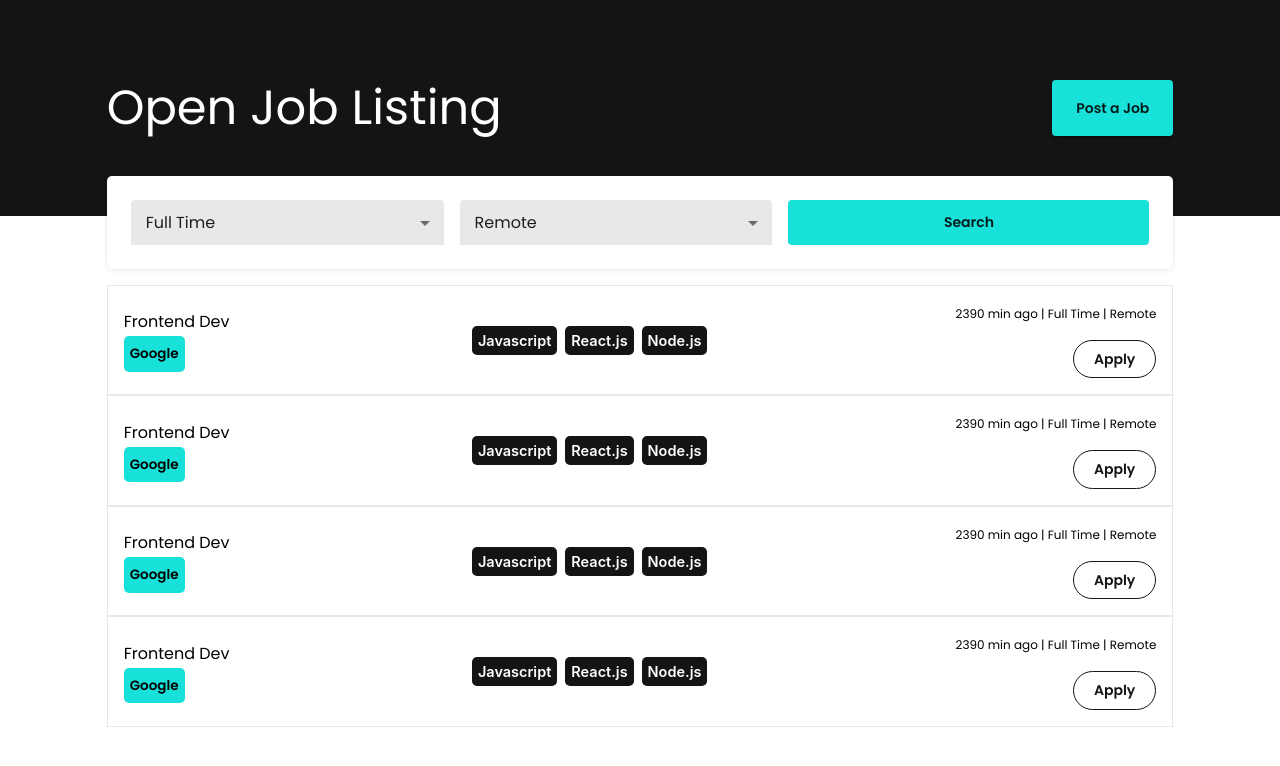
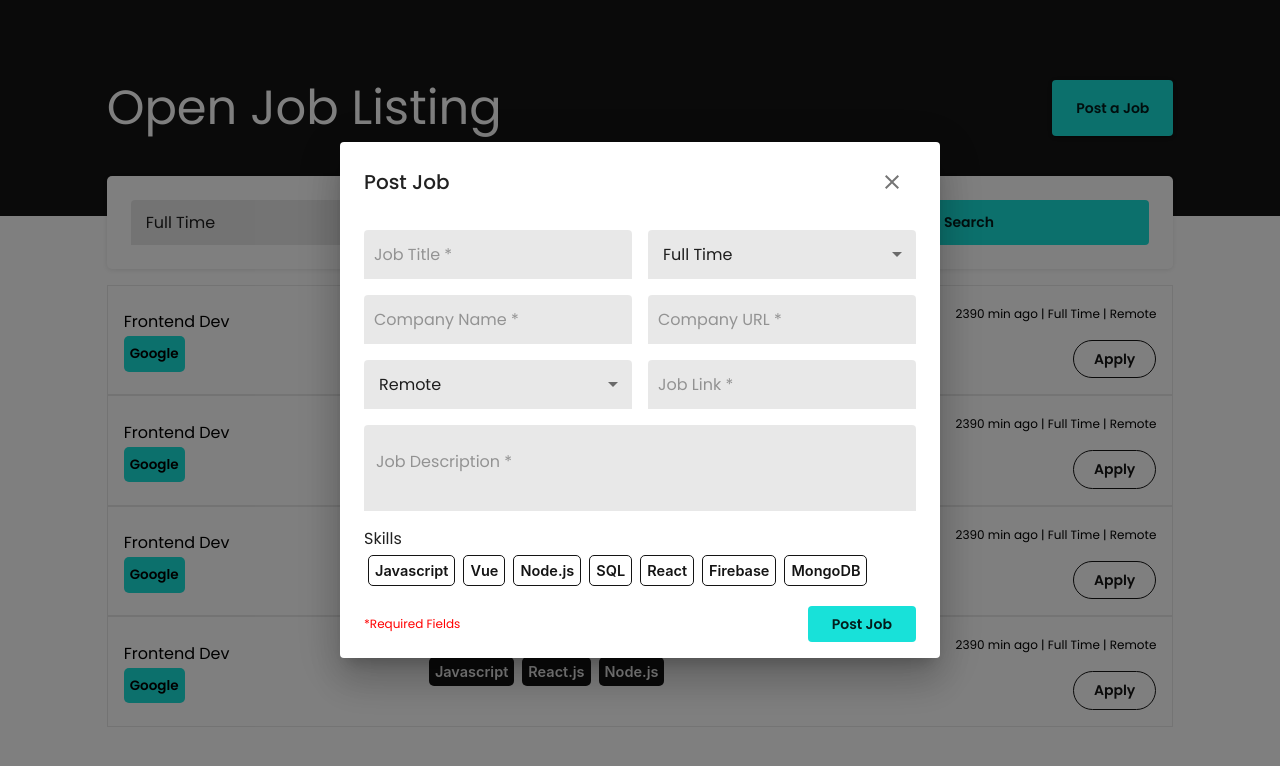
Before and after one commit to ZiyadHammad/Job_Listing, a React (Create React App) app: page / in a window 1280 px wide. Shown: the top 766 px of the page. Built offline with nearby package versions, Linux system fonts and the light colour scheme.

Commit message:
Done with UI for PostJob Component

```diff
--- a/package.json
+++ b/package.json
@@ -4,6 +4,7 @@
   "private": true,
   "dependencies": {
     "@material-ui/core": "^4.12.3",
+    "@material-ui/icons": "^4.11.2",
     "@testing-library/jest-dom": "^5.16.2",
     "@testing-library/react": "^12.1.4",
     "@testing-library/user-event": "^13.5.0",
--- a/src/App.js
+++ b/src/App.js
@@ -3,18 +3,22 @@ import theme from "./theme/Themes"
 import Header from "./components/Header";
 import SearchBar from "./components/SearchBar";
 import JobCard from "./components/Job/JobCard";
+import PostJob from "./components/Job/PostJob";
 
 function App() {
   return (
     <ThemeProvider theme={theme}>
       <Header />
+      <PostJob />
       <Grid container justifyContent="center">
         <Grid item xs={10}>
           <SearchBar />
+
           <JobCard />
           <JobCard />
           <JobCard />
           <JobCard />
+
         </Grid>
       </Grid>
     </ThemeProvider>
--- a/src/components/Job/JobCard.js
+++ b/src/components/Job/JobCard.js
@@ -38,31 +38,39 @@ export default (props) => {
   const classes = useStyles()
   return (
     <Box p={2} className={classes.wrapper} >
+
       <Grid container alignItems="center" >
+
         <Grid item xs>
           <Typography variant="subtitle1" >Frontend Dev</Typography>
           <Typography className={classes.companyName} variant="subtitle1" >Google</Typography>
         </Grid>
-        <Grid item container xs>
+
+        <Grid item container xs={5}>
             {
             skills.map(skill =>
-              <Grid className={classes.skillChip} key={skill} item={skill}>
+              <Grid className={classes.skillChip} key={skill} item>
                 {skill}
               </Grid>)
             }
         </Grid>
+
         <Grid item container direction="column" alignItems="flex-end" xs>
+
           <Grid item>
             <Typography variant="caption" >
               2390 min ago | Full Time | Remote
             </Typography>
           </Grid>
+
           <Grid item>
             <Box mt={2} >
               <Button variant="outlined" >Apply</Button>
             </Box>
           </Grid>
+
         </Grid>
+
       </Grid>
     </Box>
   )
--- /dev/null
+++ b/src/components/Job/PostJob.js
@@ -0,0 +1,101 @@
+import React from 'react'
+import { IconButton, Button, makeStyles, Box, Grid, FilledInput, Select, MenuItem, Dialog, DialogTitle, DialogContent, DialogActions, Typography} from "@material-ui/core"
+import {Close as CloseIcon} from "@material-ui/icons"
+const skills = [
+  "Javascript",
+  "Vue",
+  "Node.js",
+  "SQL",
+  "React",
+  "Firebase",
+  "MongoDB"
+]
+
+const useStyles = makeStyles(theme => ({
+  skillChip: {
+    fontSize: "14.5px",
+    padding: theme.spacing(0.75),
+    borderRadius: "5px",
+    margin: theme.spacing(0.5),
+    fontWeight: 600,
+    border: `1px solid ${theme.palette.secondary.main}`,
+    color: theme.palette.secondary.main,
+    cursor: "pointer",
+
+    "&:hover": {
+      border: `1px solid ${theme.palette.secondary.main}`,
+      color: "#fff",
+    }
+  }
+}))
+
+export default (props) => {
+  const classes = useStyles()
+
+  return (
+    <Dialog open={true} fullWidth >
+      <DialogTitle>
+        <Box display="flex" justifyContent="space-between" alignItems="center" >
+          Post Job
+          <IconButton>
+            <CloseIcon />
+          </IconButton>
+        </Box>
+      </DialogTitle>
+      <DialogContent>
+        <Grid container spacing={2} >
+          <Grid item xs={6}>
+          <FilledInput disableUnderline placeholder='Job Title *' fullWidth />
+          </Grid>
+          <Grid item xs={6}>
+            <Select
+              fullWidth
+              disableUnderline
+              variant="filled"
+              defaultValue="Full Time" >
+
+                <MenuItem value="Full Time">Full Time</MenuItem>
+                <MenuItem value="Part Time">Part Time</MenuItem>
+                <MenuItem value="Contract">Contract</MenuItem>
+
+              </Select>
+          </Grid>
+          <Grid item xs={6}>
+          <FilledInput disableUnderline placeholder='Company Name *' fullWidth />
+          </Grid>
+          <Grid item xs={6}>
+          <FilledInput disableUnderline placeholder='Company URL *' fullWidth />
+          </Grid>
+          <Grid item xs={6}>
+          <Select fullWidth disableUnderline variant="filled" defaultValue="Remote" >
+            <MenuItem value="Remote">Remote</MenuItem>
+            <MenuItem value="In Office">In Office</MenuItem>
+          </Select>
+          </Grid>
+          <Grid item xs={6}>
+          <FilledInput disableUnderline placeholder='Job Link *' fullWidth />
+          </Grid>
+          <Grid item xs={12}>
+            <FilledInput disableUnderline placeholder='Job Description *' fullWidth multiline rows={4}/>
+          </Grid>
+        </Grid>
+        <Box mt={2}>
+          <Typography>Skills</Typography>
+          <Box display="flex" >
+            {skills.map(skill => (
+              <Box className={classes.skillChip} key={skill}>{skill}</Box>
+            ))}
+          </Box>
+        </Box>
+      </DialogContent>
+      <DialogActions>
+        <Box color="red" display="flex" alignItems="center" justifyContent="space-between" width="100%" >
+          <Typography variant="caption">
+            *Required Fields
+          </Typography>
+          <Button variant="contained" color="primary" disableElevation>Post Job</Button>
+        </Box>
+      </DialogActions>
+    </Dialog>
+  )
+}
```
Also changed, not shown: 1 other file (tests, documents, lock files or other folders).
